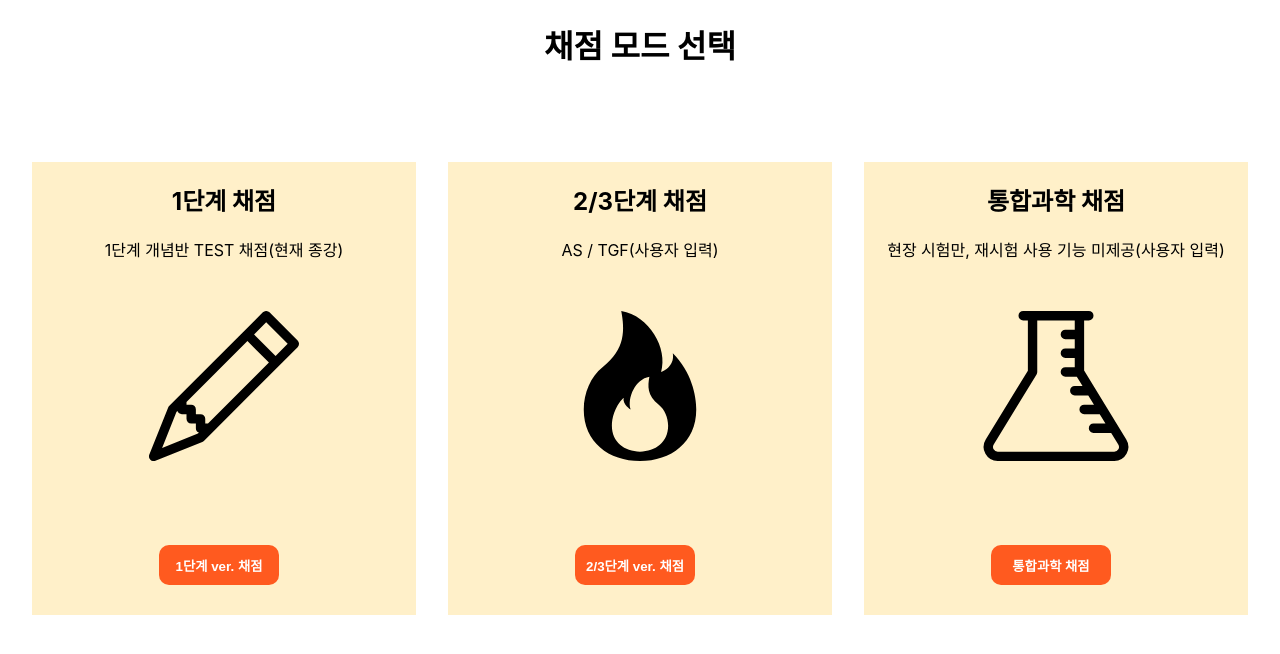
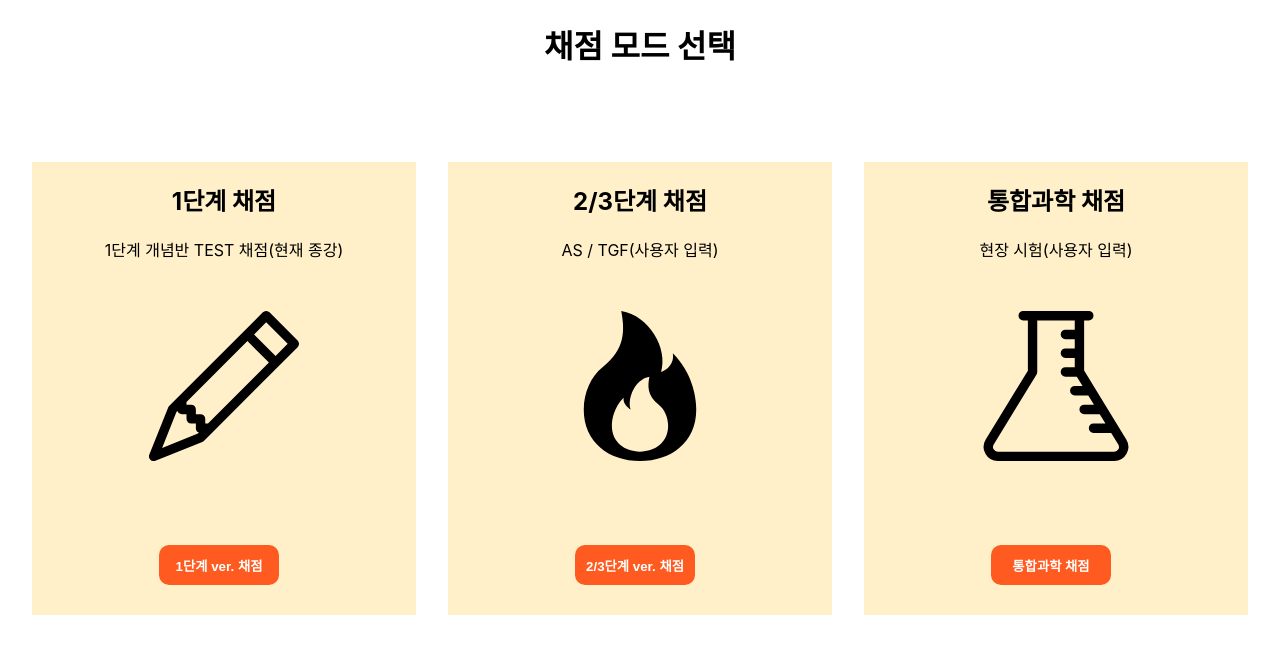
Before and after one commit to GitC0de/TGF-Scoring, a React (Create React App) app: page / in a window 1280 px wide. Shown: the top 654 px of the page. Built offline with nearby package versions, Linux system fonts and the light colour scheme.

Commit message:
feat: Add invalid access page

```diff
--- a/src/App.js
+++ b/src/App.js
@@ -9,6 +9,8 @@ import SelfTestScoring from "./component/selfTestScoring";
 import SelfTestLanguage from "./component/selfTestLanguage";
 import SelfTestMath from "./component/selfTestMath";
 import SelfTestExploration from "./component/selfTestExploration";
+import NotFound from "./component/NotFound";
+
 import "./App.css";
 
 function App() {
@@ -30,6 +32,7 @@ function App() {
             path="/self-test/exploration"
             element={<SelfTestExploration />}
           />
+          <Route path="*" element={<NotFound />} />
         </Routes>
       </Router>
     </div>
--- a/src/component/MainPage.js
+++ b/src/component/MainPage.js
@@ -50,9 +50,7 @@ export default function MainPage() {
           </div>
           <div className="test-container">
             <h2>통합과학 채점</h2>
-            <p className="test-type-ex">
-              현장 시험만, 재시험 사용 기능 미제공(사용자 입력)
-            </p>
+            <p className="test-type-ex">현장 시험(사용자 입력)</p>
             <div className="icon-container">
               <svg
                 xmlns="http://www.w3.org/2000/svg"
--- /dev/null
+++ b/src/component/NotFound.js
@@ -0,0 +1,21 @@
+import { React } from "react";
+import { useNavigate } from "react-router-dom";
+import "../System.css";
+import "./MainPage.css";
+export default function MainPage() {
+  const nav = useNavigate();
+  return (
+    <>
+      <div className="main-container">
+        <h1>잘못된 접근</h1>
+        <p>
+          현재 페이지는 존재하지 않습니다! 윤도영 채점시스템을 이용하려면 아래의
+          '메인 화면' 버튼을 클릭해주세요!
+        </p>
+        <button onClick={() => nav("/")} className="mainButton">
+          메인 화면
+        </button>
+      </div>
+    </>
+  );
+}
```
